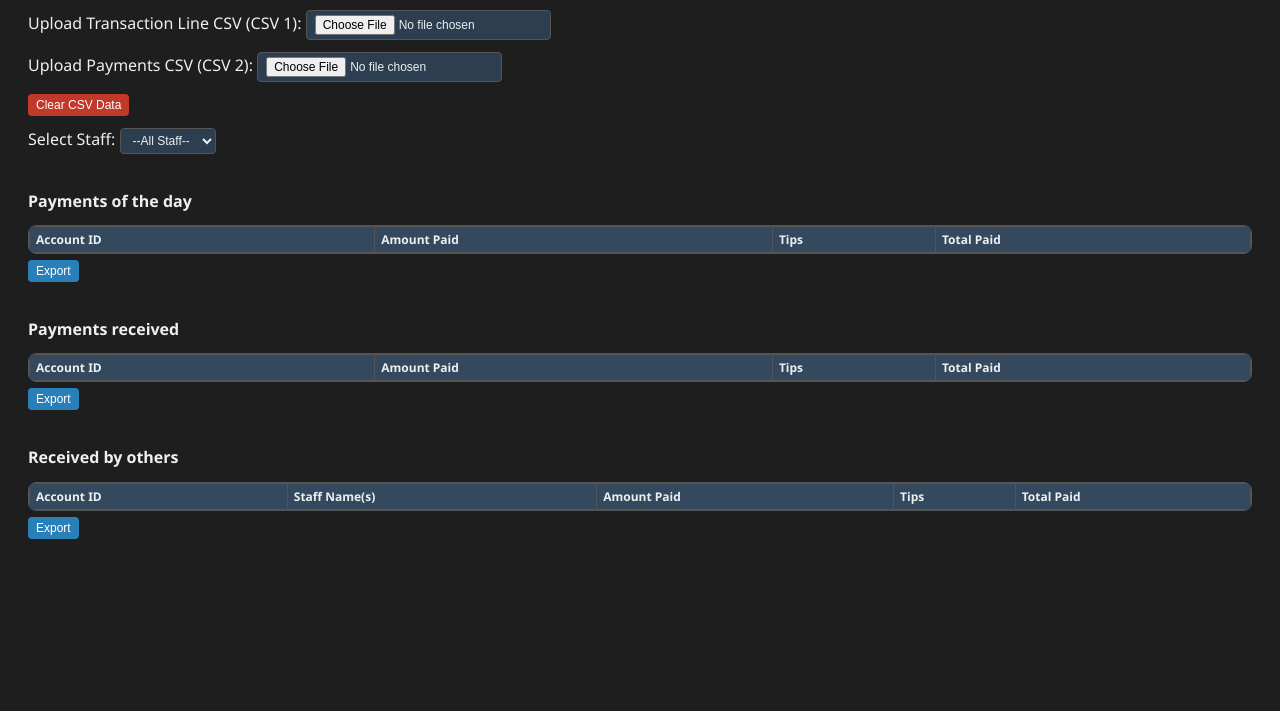
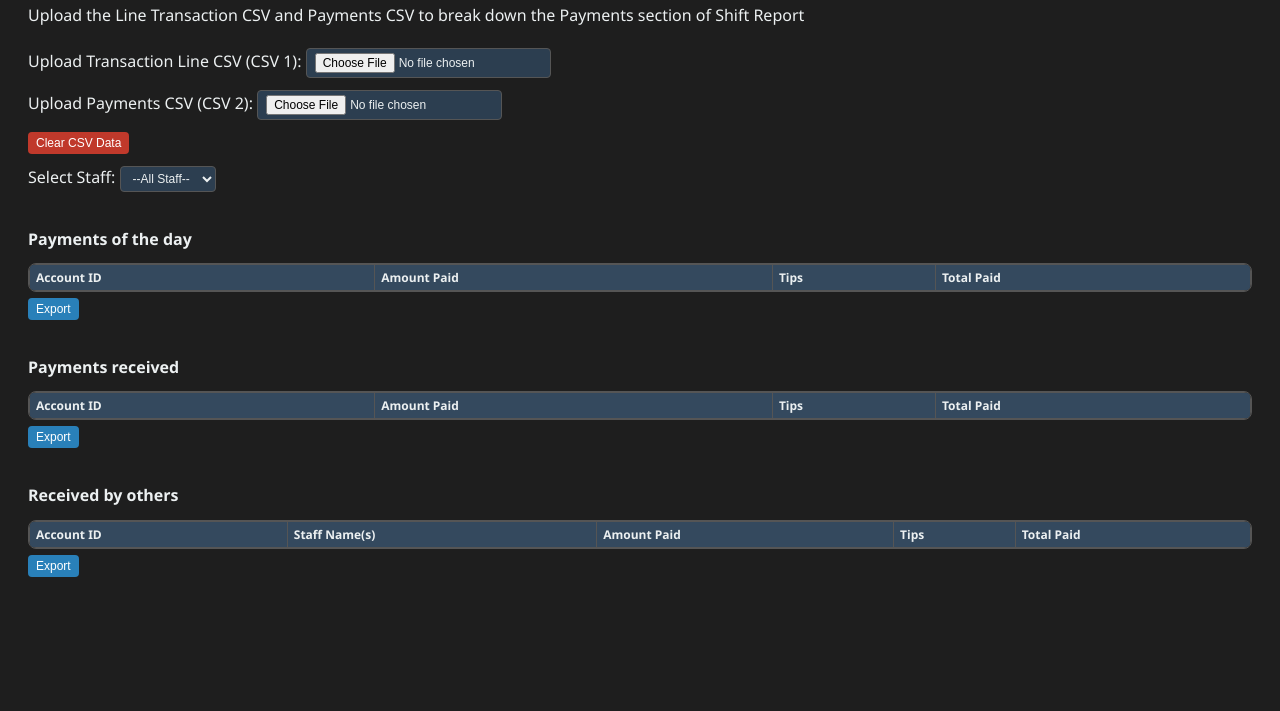
Before and after one commit to ls-froilan-fajardo/Shift-Report-Breakdown-Payments-, a plain HTML site: page index.html in a window 1280 px wide. Shown: the part 89-800 px from the top of the page. Drawn offline with Linux system fonts and the light colour scheme.

Commit message:
Update index.html

```diff
--- a/index.html
+++ b/index.html
@@ -113,7 +113,7 @@ body.light-mode button#toggleTheme:hover { background-color: #13876a; }
 <body class="dark-mode">
 
 <h1>Shift Report Breakdown (Payments)</h1>
-
+<p>Upload the Line Transaction CSV and Payments CSV to break down the Payments section of Shift Report</p>
 <label>Upload Transaction Line CSV (CSV 1):</label>
 <input type="file" id="csvFile1" accept=".csv"><br>
 
```
